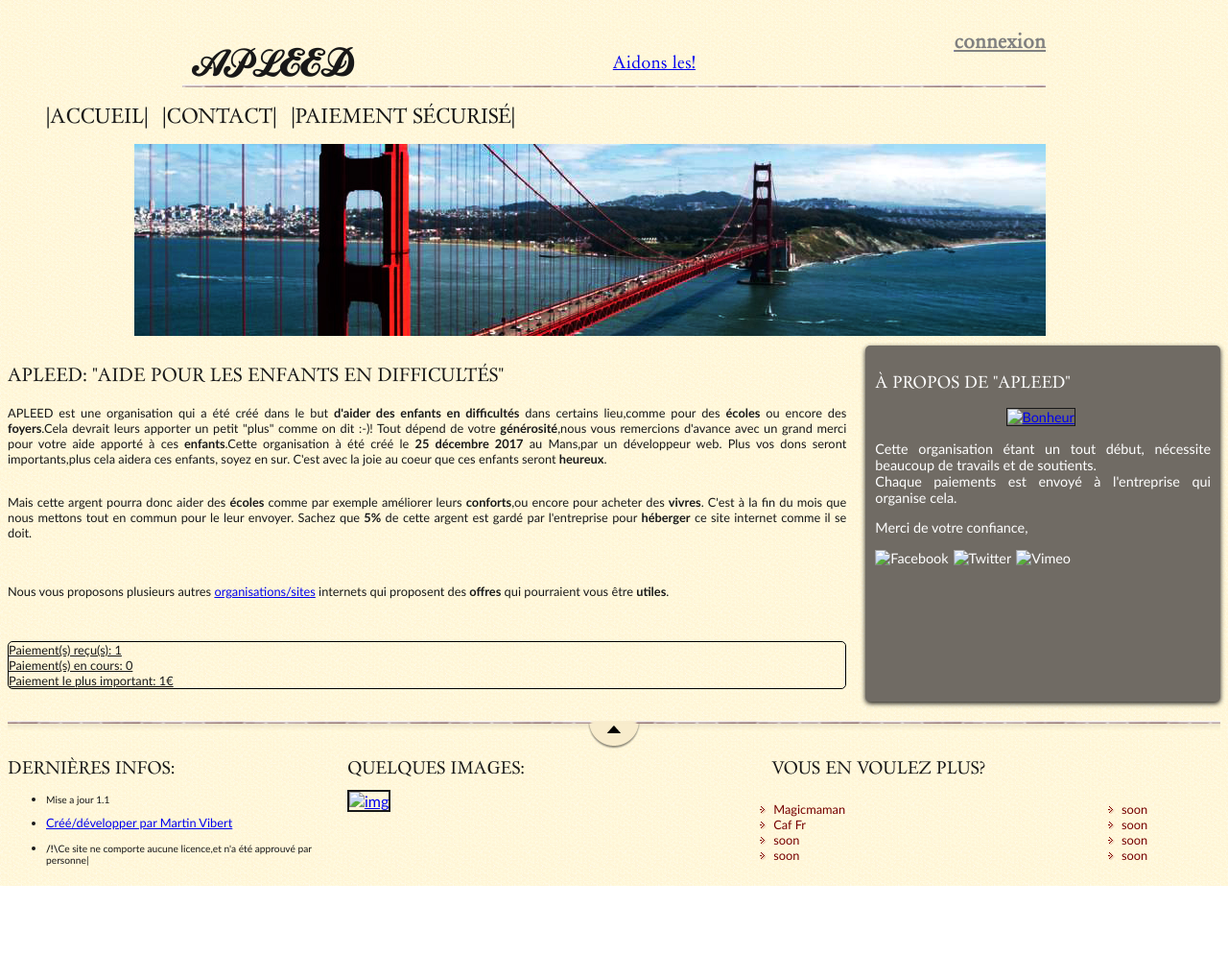
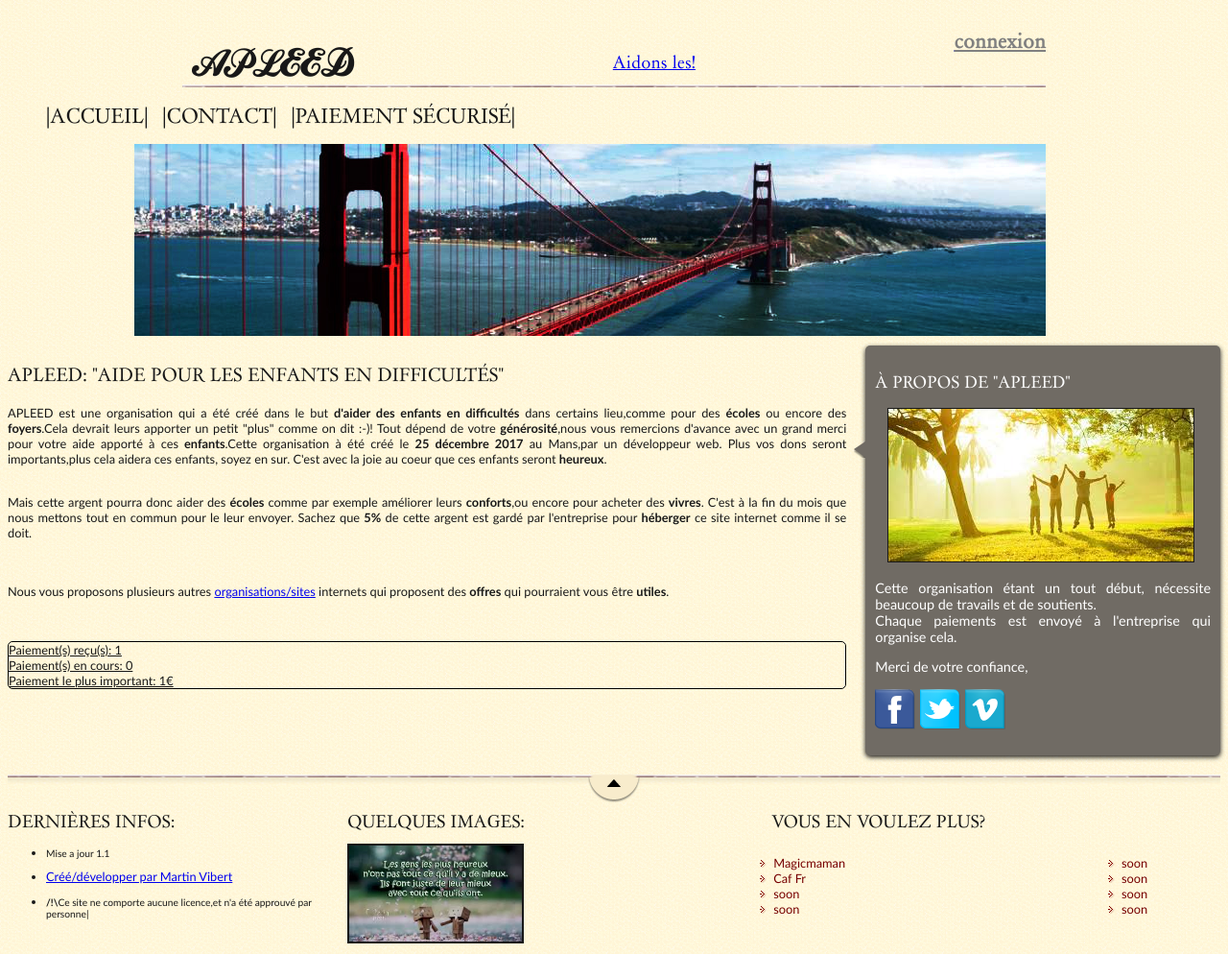
Before and after one commit to apleed/apleed, a plain HTML site: page index.html in a window 1280 px wide. Shown: the whole page at 96% size. Before the commit the page ends 923 px from the top, so only its background shows below. Drawn offline with Linux system fonts and the light colour scheme; files whose address does not match are found by name.

Commit message:
Update index.html

```diff
--- a/index.html
+++ b/index.html
@@ -53,11 +53,11 @@ Mais cette argent pourra donc  aider des <strong>écoles</strong> comme par exem
                 </article>
                 <aside>
                     <h1 id="fleche">À propos de "APLEED"</h1>
-                    <img src="images/bulle.png" alt="" id="fleche_bulle" />
-                    <p id="photo_zozor"><a href="images/img.jpeg"><img src="images/img.jpeg" alt="Bonheur " /></a></p>
+                    <img src="bulle.png" alt="" id="fleche_bulle" />
+                    <p id="photo_zozor"><a href="img.jpeg"><img src="img.jpeg" alt="Bonheur " /></a></p>
                     <p>Cette organisation étant un tout début, nécessite beaucoup de travails et de soutients.</br>Chaque paiements est envoyé à l'entreprise qui organise cela.</p>
                     <p> Merci de votre confiance,</p>
-                    <p><img src="images/facebook.png" alt="Facebook" /><img src="images/twitter.png" alt="Twitter" /><img src="images/vimeo.png" alt="Vimeo" /></p>
+                    <p><img src="facebook.png" alt="Facebook" /><img src="twitter.png" alt="Twitter" /><img src="vimeo.png" alt="Vimeo" /></p>
                 </aside>
             </section>
 
@@ -71,7 +71,7 @@ Mais cette argent pourra donc  aider des <strong>écoles</strong> comme par exem
                 </div>
                 <div id="mes_photos">
                     <h1>Quelques images:</h1>
-                    <a href="images/img3.jpeg"><img src="images/img3.jpeg" alt="img" /></a>
+                    <a href="img3.jpeg"><img src="img3.jpeg" alt="img" /></a>
                 </div>
                 <div id="mes_amis">
                     <h1 id="sites">Vous en voulez plus?</h1>
```
